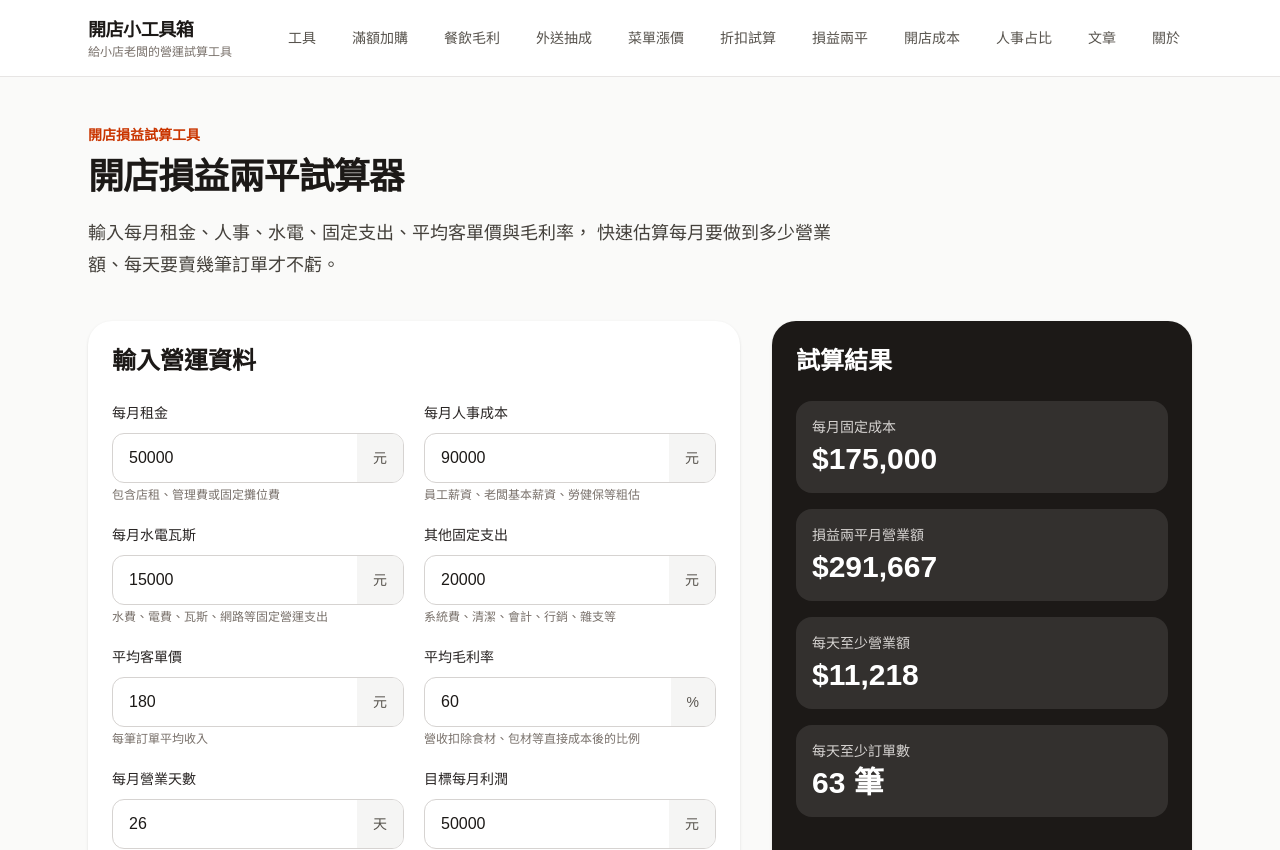
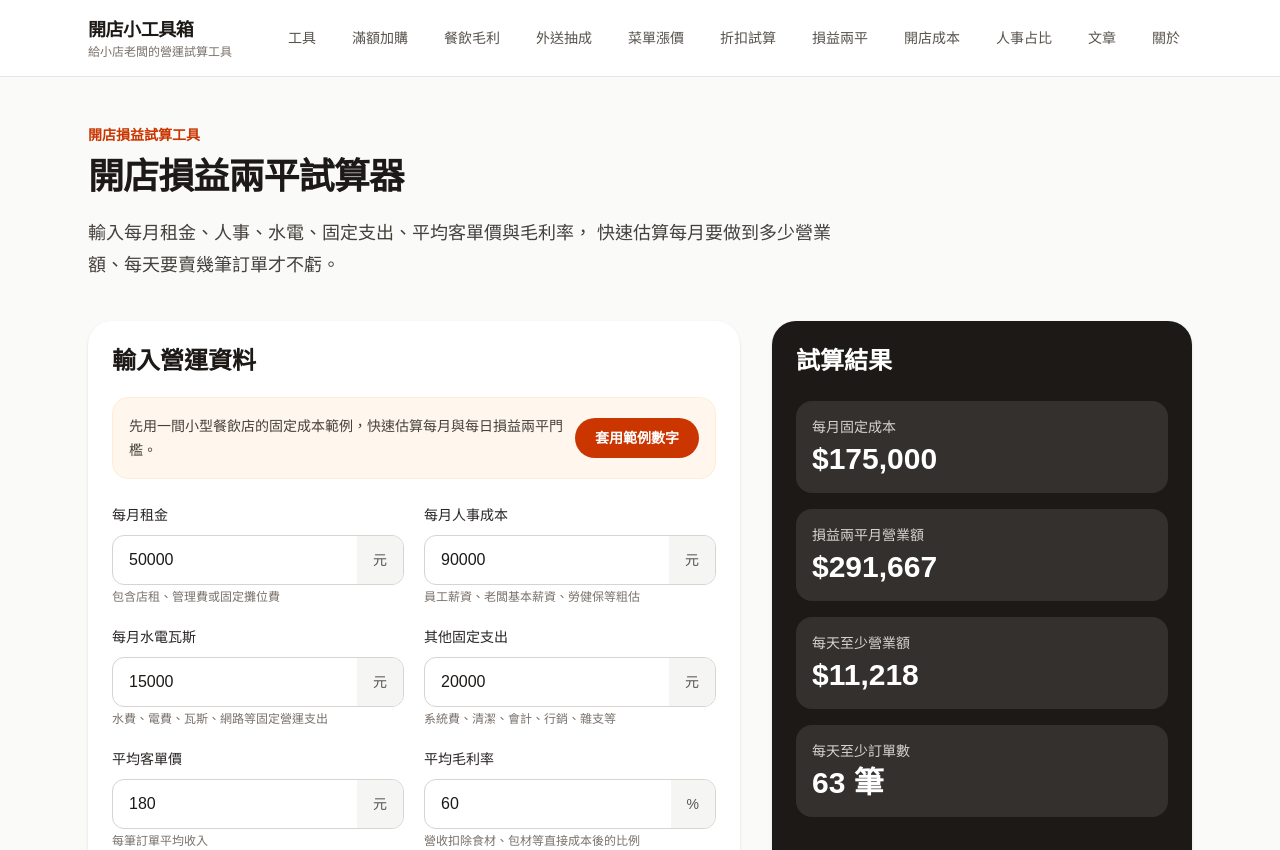
Before and after one commit to kenshaka/store-toolbox, a Next.js app: page /tools/break-even-calculator in a window 1280 px wide. Shown: the top 850 px of the page. Built offline with nearby package versions, Linux system fonts and the light colour scheme.

Commit message:
Add files via upload

```diff
--- a/app/tools/add-on-promotion-calculator/page.tsx
+++ b/app/tools/add-on-promotion-calculator/page.tsx
@@ -1,6 +1,7 @@
 "use client";
 
 import Link from "next/link";
+import { ApplyExampleButton } from "@/components/apply-example-button";
 import { CopyResultButton } from "@/components/copy-result-button";
 import { useMemo, useRef, useState } from "react";
 import { trackEvent } from "@/lib/gtag";
@@ -77,6 +78,15 @@ export default function AddOnPromotionCalculatorPage() {
     });
   }
 
+  function applyExampleValues() {
+    setThreshold(150);
+    setAddOnPrice(40);
+    setAddOnCost(18);
+    setAverageOrder(120);
+    setAddOnRate(30);
+    setDailyOrders(80);
+  }
+
   const result = useMemo(() => {
     const profitPerAddOn = addOnPrice - addOnCost;
     const marginRate = addOnPrice > 0 ? (profitPerAddOn / addOnPrice) * 100 : 0;
@@ -151,6 +161,10 @@ export default function AddOnPromotionCalculatorPage() {
         <div className="mt-10 grid gap-8 lg:grid-cols-[1fr_420px]">
           <div className="rounded-3xl bg-white p-6 shadow-sm">
             <h2 className="text-2xl font-bold">輸入活動資料</h2>
+            <ApplyExampleButton
+              description="先用「滿 150 元、40 元加購」的常見活動範例，快速查看加購率與成本對毛利的影響。"
+              onApply={applyExampleValues}
+            />
 
             <div className="mt-6 grid gap-5 sm:grid-cols-2">
               <NumberInput
--- a/app/tools/break-even-calculator/page.tsx
+++ b/app/tools/break-even-calculator/page.tsx
@@ -1,6 +1,7 @@
 "use client";
 
 import Link from "next/link";
+import { ApplyExampleButton } from "@/components/apply-example-button";
 import { CopyResultButton } from "@/components/copy-result-button";
 import { useMemo, useRef, useState } from "react";
 import { trackEvent } from "@/lib/gtag";
@@ -77,6 +78,17 @@ export default function BreakEvenCalculatorPage() {
       tool_id: "break_even",
       field_name: fieldName,
     });
+  }
+
+  function applyExampleValues() {
+    setMonthlyRent(50000);
+    setMonthlyLabor(90000);
+    setUtilities(15000);
+    setOtherFixedCosts(20000);
+    setAverageOrderValue(180);
+    setGrossMarginRate(60);
+    setOperatingDays(26);
+    setTargetMonthlyProfit(50000);
   }
 
   const result = useMemo(() => {
@@ -192,6 +204,10 @@ export default function BreakEvenCalculatorPage() {
         <div className="mt-10 grid gap-8 lg:grid-cols-[1fr_420px]">
           <div className="rounded-3xl bg-white p-6 shadow-sm">
             <h2 className="text-2xl font-bold">輸入營運資料</h2>
+            <ApplyExampleButton
+              description="先用一間小型餐飲店的固定成本範例，快速估算每月與每日損益兩平門檻。"
+              onApply={applyExampleValues}
+            />
 
             <div className="mt-6 grid gap-5 sm:grid-cols-2">
               <NumberInput
--- a/app/tools/discount-profit-calculator/page.tsx
+++ b/app/tools/discount-profit-calculator/page.tsx
@@ -1,6 +1,7 @@
 "use client";
 
 import Link from "next/link";
+import { ApplyExampleButton } from "@/components/apply-example-button";
 import { CopyResultButton } from "@/components/copy-result-button";
 import { useMemo, useRef, useState } from "react";
 import { trackEvent } from "@/lib/gtag";
@@ -74,6 +75,14 @@ export default function DiscountProfitCalculatorPage() {
       tool_id: "discount_profit",
       field_name: fieldName,
     });
+  }
+
+  function applyExampleValues() {
+    setOriginalPrice(100);
+    setDiscountPrice(85);
+    setProductCost(40);
+    setOriginalDailySales(50);
+    setDiscountDailySales(75);
   }
 
   const result = useMemo(() => {
@@ -190,6 +199,10 @@ export default function DiscountProfitCalculatorPage() {
         <div className="mt-10 grid gap-8 lg:grid-cols-[1fr_420px]">
           <div className="rounded-3xl bg-white p-6 shadow-sm">
             <h2 className="text-2xl font-bold">輸入活動資料</h2>
+            <ApplyExampleButton
+              description="先用「100 元商品打 85 元、銷量增加」的範例，快速比較折扣前後的毛利變化。"
+              onApply={applyExampleValues}
+            />
 
             <div className="mt-6 grid gap-5 sm:grid-cols-2">
               <NumberInput
--- a/app/tools/food-delivery-fee-calculator/page.tsx
+++ b/app/tools/food-delivery-fee-calculator/page.tsx
@@ -1,6 +1,7 @@
 "use client";
 
 import Link from "next/link";
+import { ApplyExampleButton } from "@/components/apply-example-button";
 import { CopyResultButton } from "@/components/copy-result-button";
 import { useMemo, useRef, useState } from "react";
 import { trackEvent } from "@/lib/gtag";
@@ -75,6 +76,16 @@ export default function FoodDeliveryFeeCalculatorPage() {
       tool_id: "food_delivery_fee",
       field_name: fieldName,
     });
+  }
+
+  function applyExampleValues() {
+    setBasePrice(120);
+    setDeliveryPrice(150);
+    setFoodCost(38);
+    setPackagingCost(7);
+    setPlatformFeeRate(30);
+    setShopSubsidy(0);
+    setDailyOrders(30);
   }
 
   const result = useMemo(() => {
@@ -192,6 +203,10 @@ export default function FoodDeliveryFeeCalculatorPage() {
         <div className="mt-10 grid gap-8 lg:grid-cols-[1fr_420px]">
           <div className="rounded-3xl bg-white p-6 shadow-sm">
             <h2 className="text-2xl font-bold">輸入外送資料</h2>
+            <ApplyExampleButton
+              description="先用「內用 120 元、外送 150 元、平台抽成 30%」的範例，快速查看外送單還賺不賺。"
+              onApply={applyExampleValues}
+            />
 
             <div className="mt-6 grid gap-5 sm:grid-cols-2">
               <NumberInput
--- a/app/tools/labor-cost-ratio-calculator/page.tsx
+++ b/app/tools/labor-cost-ratio-calculator/page.tsx
@@ -1,6 +1,7 @@
 "use client";
 
 import Link from "next/link";
+import { ApplyExampleButton } from "@/components/apply-example-button";
 import { CopyResultButton } from "@/components/copy-result-button";
 import { useMemo, useRef, useState } from "react";
 import { trackEvent } from "@/lib/gtag";
@@ -76,6 +77,17 @@ export default function LaborCostRatioCalculatorPage() {
       tool_id: "labor_cost_ratio",
       field_name: fieldName,
     });
+  }
+
+  function applyExampleValues() {
+    setMonthlyRevenue(600000);
+    setFullTimeStaff(2);
+    setFullTimeSalary(38000);
+    setPartTimeHours(120);
+    setPartTimeHourlyWage(190);
+    setOwnerSalary(45000);
+    setExtraBurdenRate(8);
+    setTargetLaborRatio(30);
   }
 
   const result = useMemo(() => {
@@ -187,6 +199,10 @@ export default function LaborCostRatioCalculatorPage() {
         <div className="mt-10 grid gap-8 lg:grid-cols-[1fr_420px]">
           <div className="rounded-3xl bg-white p-6 shadow-sm">
             <h2 className="text-2xl font-bold">輸入人事資料</h2>
+            <ApplyExampleButton
+              description="先用月營收 60 萬、正職加兼職的人事範例，快速查看薪資占比是否偏高。"
+              onApply={applyExampleValues}
+            />
 
             <div className="mt-6 grid gap-5 sm:grid-cols-2">
               <NumberInput
--- a/app/tools/menu-price-increase-calculator/page.tsx
+++ b/app/tools/menu-price-increase-calculator/page.tsx
@@ -1,6 +1,7 @@
 "use client";
 
 import Link from "next/link";
+import { ApplyExampleButton } from "@/components/apply-example-button";
 import { CopyResultButton } from "@/components/copy-result-button";
 import { useMemo, useRef, useState } from "react";
 import { trackEvent } from "@/lib/gtag";
@@ -74,6 +75,15 @@ export default function MenuPriceIncreaseCalculatorPage() {
       tool_id: "menu_price_increase",
       field_name: fieldName,
     });
+  }
+
+  function applyExampleValues() {
+    setCurrentPrice(100);
+    setCurrentCost(45);
+    setNewCost(52);
+    setIncreaseAmount(10);
+    setCurrentDailySales(80);
+    setEstimatedDailySales(72);
   }
 
   const result = useMemo(() => {
@@ -198,6 +208,10 @@ export default function MenuPriceIncreaseCalculatorPage() {
         <div className="mt-10 grid gap-8 lg:grid-cols-[1fr_420px]">
           <div className="rounded-3xl bg-white p-6 shadow-sm">
             <h2 className="text-2xl font-bold">輸入漲價資料</h2>
+            <ApplyExampleButton
+              description="先用「100 元餐點漲 10 元」的範例，快速查看漲價後毛利與銷量變化。"
+              onApply={applyExampleValues}
+            />
 
             <div className="mt-6 grid gap-5 sm:grid-cols-2">
               <NumberInput
--- a/app/tools/restaurant-margin-calculator/page.tsx
+++ b/app/tools/restaurant-margin-calculator/page.tsx
@@ -1,6 +1,7 @@
 "use client";
 
 import Link from "next/link";
+import { ApplyExampleButton } from "@/components/apply-example-button";
 import { CopyResultButton } from "@/components/copy-result-button";
 import { useMemo, useRef, useState } from "react";
 import { trackEvent } from "@/lib/gtag";
@@ -74,6 +75,14 @@ export default function RestaurantMarginCalculatorPage() {
       tool_id: "restaurant_margin",
       field_name: fieldName,
     });
+  }
+
+  function applyExampleValues() {
+    setPrice(120);
+    setFoodCost(42);
+    setPackagingCost(8);
+    setPlatformFeeRate(0);
+    setTargetMarginRate(60);
   }
 
   const result = useMemo(() => {
@@ -165,6 +174,10 @@ export default function RestaurantMarginCalculatorPage() {
         <div className="mt-10 grid gap-8 lg:grid-cols-[1fr_420px]">
           <div className="rounded-3xl bg-white p-6 shadow-sm">
             <h2 className="text-2xl font-bold">輸入商品資料</h2>
+            <ApplyExampleButton
+              description="先用一份 120 元餐點的成本範例，快速查看單品毛利率與建議售價。"
+              onApply={applyExampleValues}
+            />
 
             <div className="mt-6 grid gap-5 sm:grid-cols-2">
               <NumberInput
--- a/app/tools/startup-cost-calculator/page.tsx
+++ b/app/tools/startup-cost-calculator/page.tsx
@@ -1,6 +1,7 @@
 "use client";
 
 import Link from "next/link";
+import { ApplyExampleButton } from "@/components/apply-example-button";
 import { CopyResultButton } from "@/components/copy-result-button";
 import { useMemo, useRef, useState } from "react";
 import { trackEvent } from "@/lib/gtag";
@@ -77,6 +78,18 @@ export default function StartupCostCalculatorPage() {
       tool_id: "startup_cost",
       field_name: fieldName,
     });
+  }
+
+  function applyExampleValues() {
+    setRentDeposit(150000);
+    setRenovationCost(300000);
+    setEquipmentCost(250000);
+    setInitialInventory(80000);
+    setLicenseAndSetup(20000);
+    setOpeningMarketing(30000);
+    setPreOpeningLabor(60000);
+    setMonthlyOperatingCost(180000);
+    setReserveMonths(3);
   }
 
   const result = useMemo(() => {
@@ -177,6 +190,10 @@ export default function StartupCostCalculatorPage() {
         <div className="mt-10 grid gap-8 lg:grid-cols-[1fr_420px]">
           <div className="rounded-3xl bg-white p-6 shadow-sm">
             <h2 className="text-2xl font-bold">輸入開店成本</h2>
+            <ApplyExampleButton
+              description="先用小型店面開辦成本範例，快速估算裝潢設備、備料與周轉金總需求。"
+              onApply={applyExampleValues}
+            />
 
             <div className="mt-6 grid gap-5 sm:grid-cols-2">
               <NumberInput
--- /dev/null
+++ b/components/apply-example-button.tsx
@@ -0,0 +1,26 @@
+"use client";
+
+type ApplyExampleButtonProps = {
+  onApply: () => void;
+  description?: string;
+};
+
+export function ApplyExampleButton({
+  onApply,
+  description = "不知道該填什麼數字時，可以先套用一組常見範例，立即查看試算結果。",
+}: ApplyExampleButtonProps) {
+  return (
+    <div className="mt-5 rounded-2xl border border-orange-100 bg-orange-50 p-4">
+      <div className="flex flex-col gap-3 sm:flex-row sm:items-center sm:justify-between">
+        <p className="text-sm leading-6 text-stone-700">{description}</p>
+        <button
+          type="button"
+          onClick={onApply}
+          className="shrink-0 rounded-full bg-orange-700 px-5 py-2.5 text-sm font-bold text-white transition hover:bg-orange-800"
+        >
+          套用範例數字
+        </button>
+      </div>
+    </div>
+  );
+}
```
